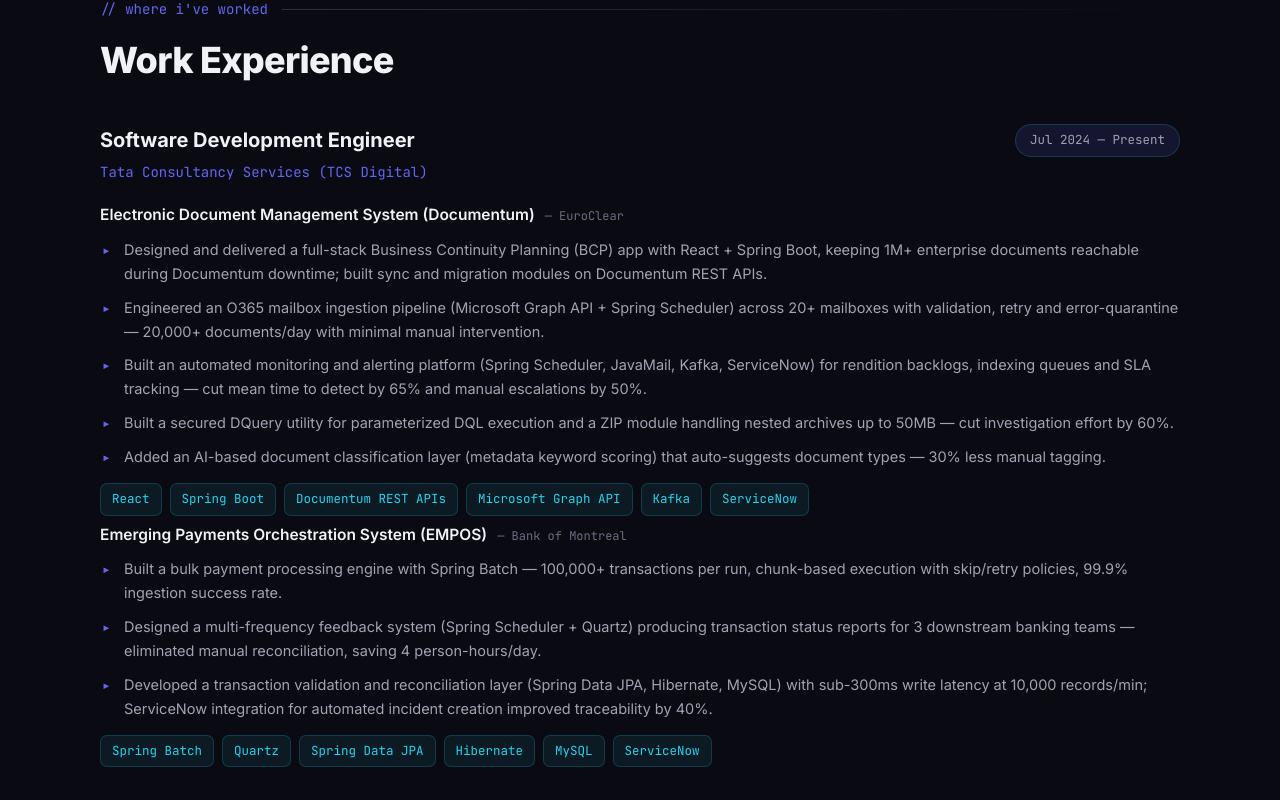
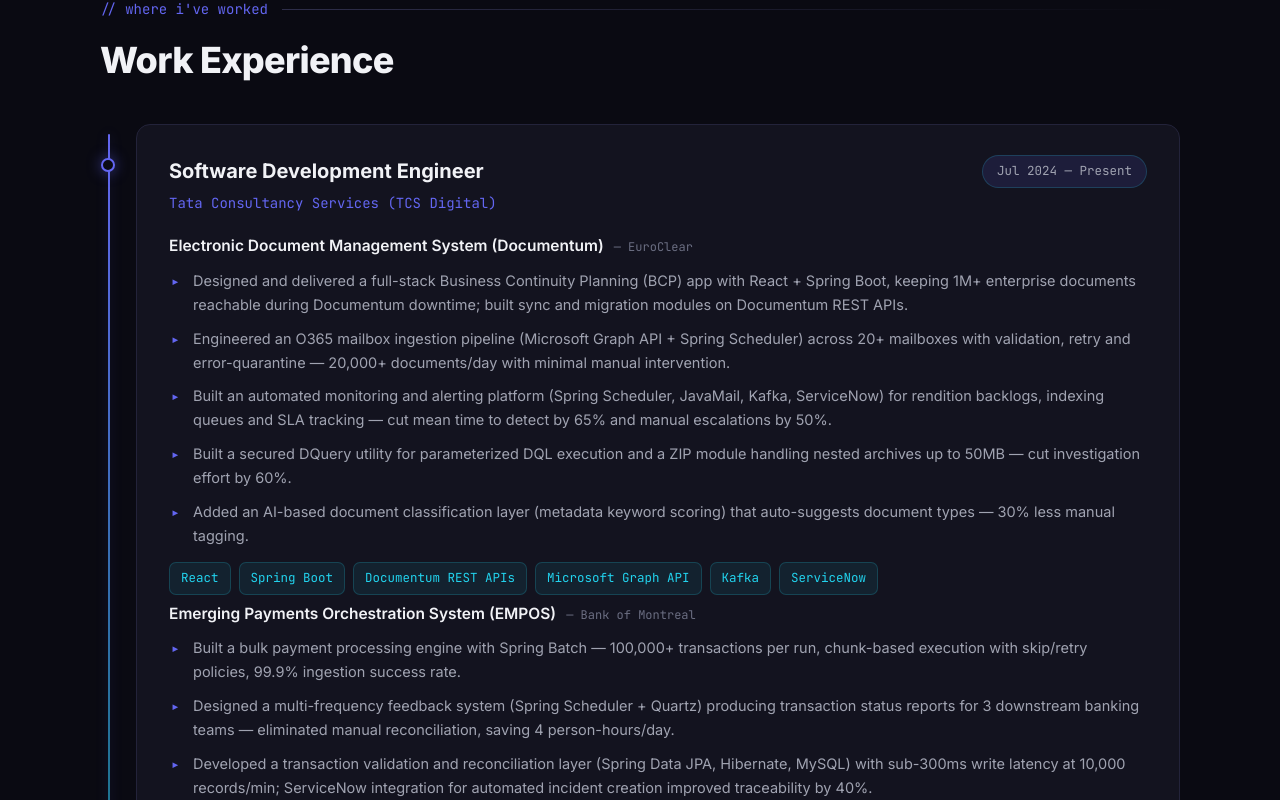
Before and after one commit to dpreddysathi/portfolio, a React (Vite) app: page / in a window 1280 px wide. Shown: the part 2220-3020 px from the top of the page. Built offline with nearby package versions, Linux system fonts and the light colour scheme.

Commit message:
feat: work experience as glowing vertical timeline

```diff
--- a/src/components/Sections.tsx
+++ b/src/components/Sections.tsx
@@ -155,8 +155,11 @@
     <section className="block wrap" id="experience">
       <SectionLabel text="where i've worked" />
       <h2 className="sec-title reveal">Work Experience</h2>
+      <div className="timeline">
         {EXPERIENCE.map((e) => (
-        <div className="exp-item reveal" key={e.company}>
+          <div className="timeline-item reveal" key={e.company}>
+            <span className="timeline-dot" aria-hidden="true" />
+            <div className="timeline-card">
               <div className="exp-head">
                 <h3 className="exp-role">{e.role}</h3>
                 <span className="exp-period">{e.period}</span>
@@ -183,7 +186,9 @@
                 </div>
               ))}
             </div>
+          </div>
         ))}
+      </div>
     </section>
   );
 }
```
Lines whose indentation alone changed are shown as unchanged.
